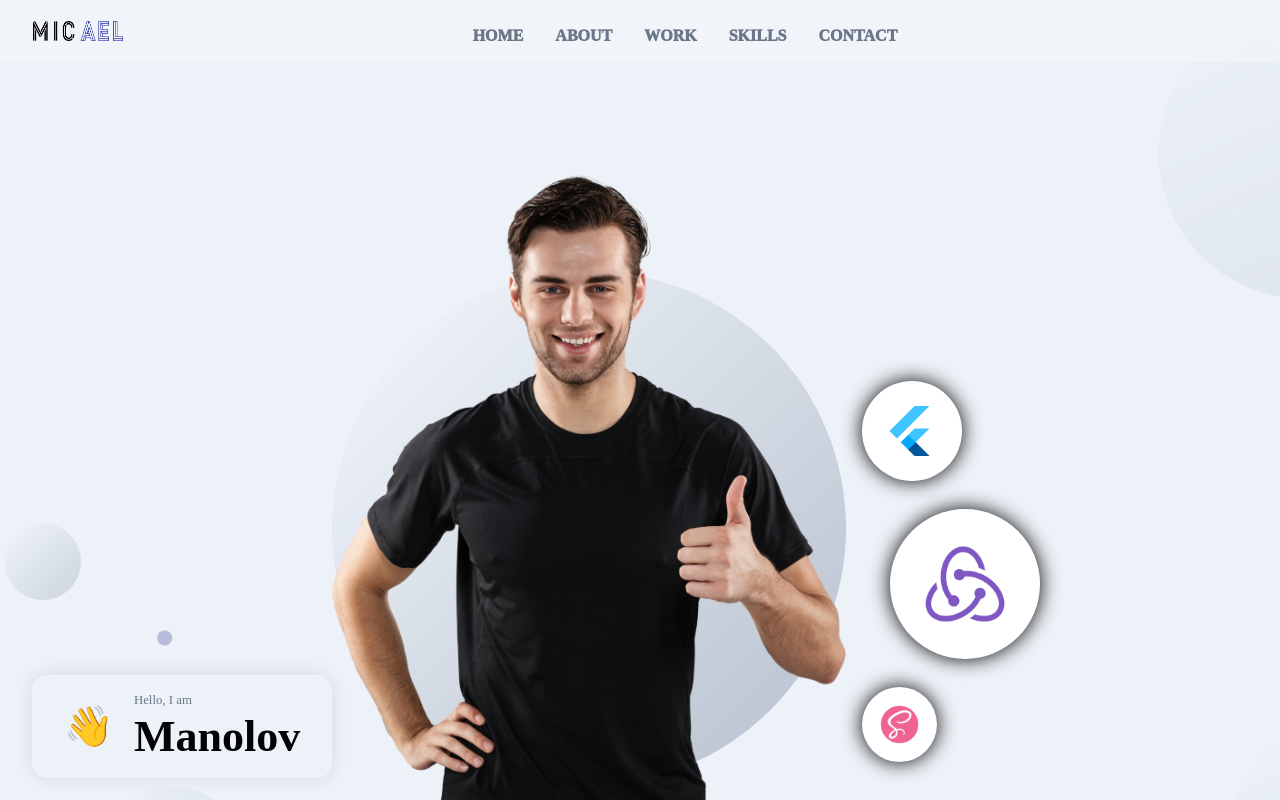
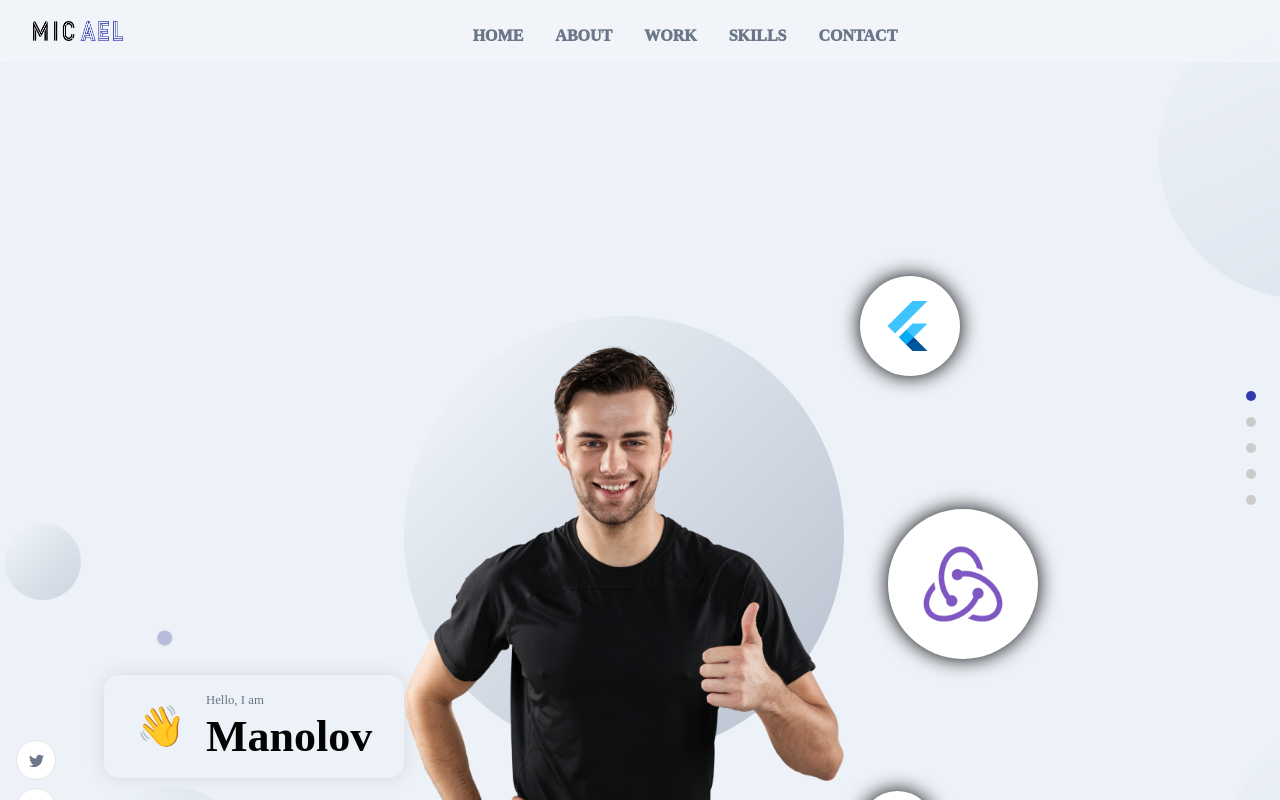
Before and after one commit to IvailoManolov/Portfolio, a React (Create React App) app in the folder portfolio/: page / in a window 1280 px wide. Shown: the top 800 px of the page. Built offline with nearby package versions, Linux system fonts and the light colour scheme; the HTML template or start-up script is replaced by a standard one.

Commit message:
added wrapper for social media

```diff
--- a/portfolio/src/components/index.js
+++ b/portfolio/src/components/index.js
@@ -1 +1,3 @@
 export {default as Navbar} from './Navbar/Navbar'
+export {default as NavigationDots} from './NavigationDots'
+export {default as SocialMedia} from './SocialMedia'
--- a/portfolio/src/containers/Header/Header.jsx
+++ b/portfolio/src/containers/Header/Header.jsx
@@ -2,6 +2,7 @@ import React from 'react'
 import {motion} from 'framer-motion'
 
 import {images} from "../../constants"
+import {AppWrap} from '../../wrapper'
 
 import "./Header.scss"
 const scaleVariants = {
@@ -15,9 +16,8 @@ const scaleVariants = {
   }
 }
 const Header = () => {
-
   return (
-    <div id="home" className="app__header app__flex">
+    <div className="app__header app__flex">
       <motion.div
       whileInView={{x : [-100,0] , opacity : [0,1]}}
       transition = {{duration : 1.5}}
@@ -72,4 +72,4 @@ const Header = () => {
   )
 }
 
-export default Header
+export default AppWrap(Header,'home')
--- a/portfolio/src/wrapper/AppWrap.js
+++ b/portfolio/src/wrapper/AppWrap.js
@@ -1,9 +1,22 @@
 import React from 'react'
 import {NavigationDots, SocialMedia} from '../components'
 
-const AppWrap = () => {
+const AppWrap = (Component,idName,classNames) => function HOC() {
   return (
-    <div>AppWrap</div>
+    <div id = {idName} className={`app__container ${classNames}`}>
+        <SocialMedia />
+
+        <div className='app__wrapper app__flex'>
+            <Component />
+
+            <div className='copyright'>
+                <p className='p-text'> @2022 Manolov </p>
+                <p className='p-text'> All rights reserved </p>
+            </div>
+        </div>
+
+        <NavigationDots active = {idName}/>
+    </div>
   )
 }
 
--- /dev/null
+++ b/portfolio/src/wrapper/index.js
@@ -0,0 +1 @@
+export {default as AppWrap} from './AppWrap'
```
